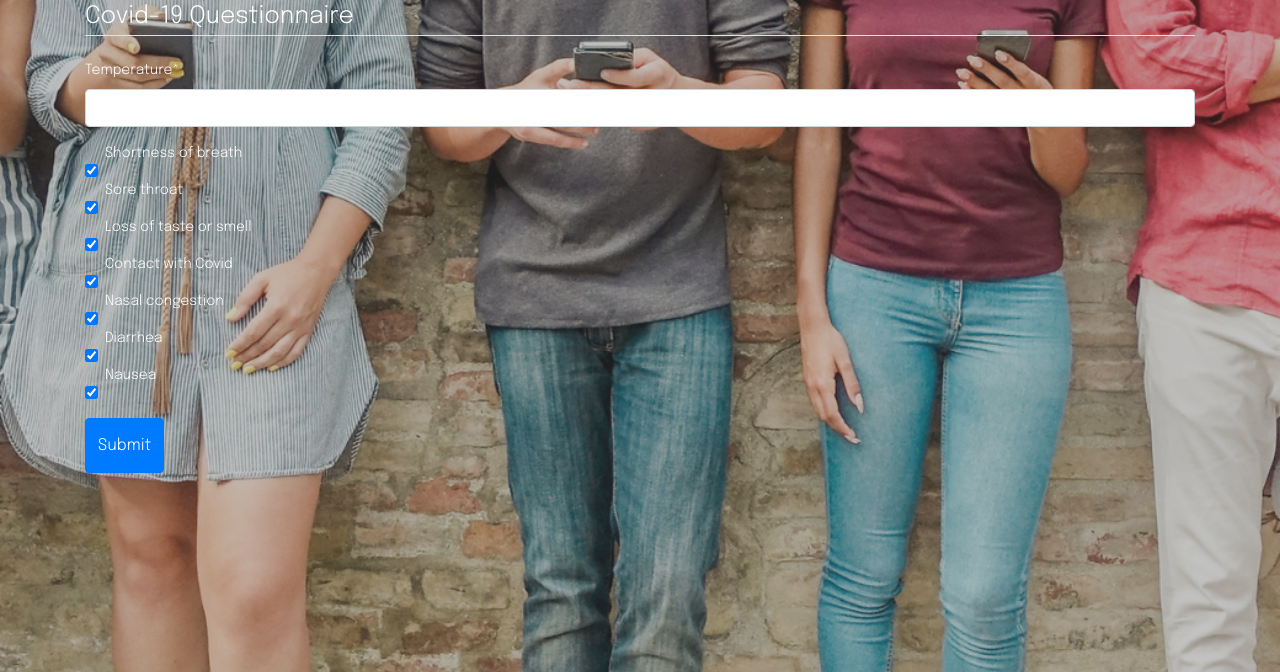
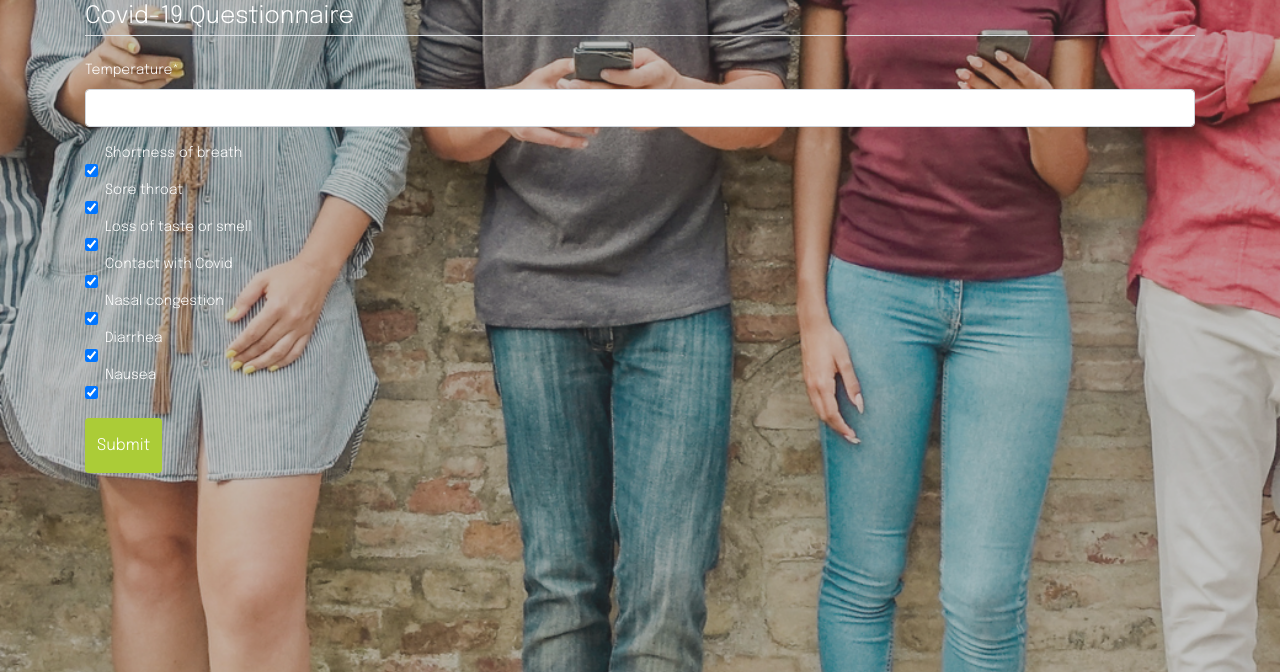
Before and after one commit to LuyandaLM/lifechoices-admin, a Django app: page /covid-questionnaire/ in a window 1280 px wide. Shown: the part 97-769 px from the top of the page. Run offline with Django 3.2, Linux system fonts and the light colour scheme; some libraries are stand-ins or nearby versions.

Commit message:
btn update
all buttons excludeing account update buttons changed to #abcc37

```diff
--- a/static/login.css
+++ b/static/login.css
@@ -160,3 +160,7 @@ a, a:hover, a:active a:focus{
 .messages li{
     list-style: none;
 }
+.btn-primary {
+background-color: #abcc37 !important;
+border: none;
+}
--- a/static/style.css
+++ b/static/style.css
@@ -472,3 +472,8 @@ h4 {
 background-color: #abcc37 !important;
 border: none;
 }
+
+.btn-primary {
+background-color: #abcc37 !important;
+border: none;
+}
--- a/templates/covid_questionnaire.html
+++ b/templates/covid_questionnaire.html
@@ -12,7 +12,7 @@
                     {{ form|crispy }}
                 </div>
             </fieldset>
-            <button class="btn btn-primary" type="submit">Submit</button>
+            <button class="btn btn-primary covidqbtn" type="submit">Submit</button>
         </form>
     </div>
 {% endblock content %}
```
